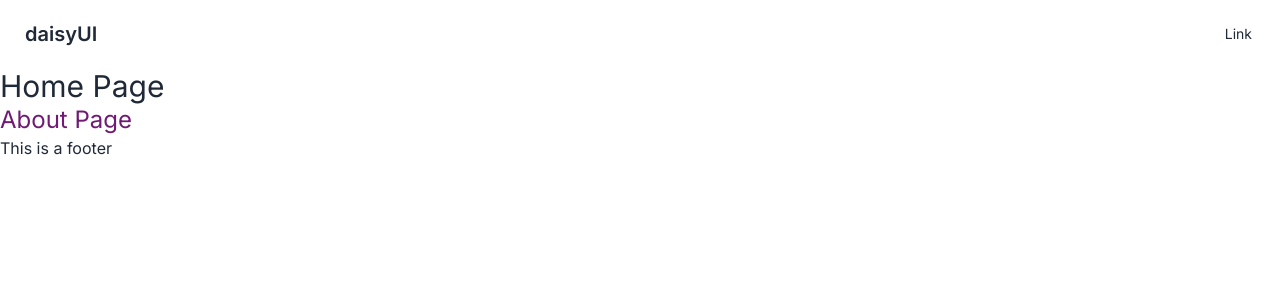
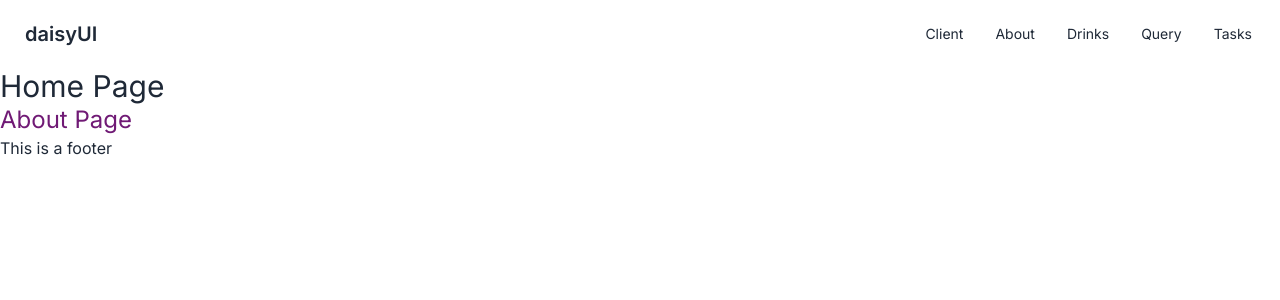
Before and after one commit to aghildev/next-study, a Next.js app: page / in a window 1280 px wide. Shown: the top 300 px of the page. Built offline with nearby package versions, Linux system fonts and the light colour scheme.

Commit message:
integrated links in the Navbar

```diff
--- a/components/Navbar.jsx
+++ b/components/Navbar.jsx
@@ -1,6 +1,13 @@
 import React from "react";
-
+import Link from "next/link";
 const Navbar = () => {
+  const links = [
+    { href: "/client", label: "Client" },
+    { href: "/about", label: "About" },
+    { href: "/drinks", label: "Drinks" },
+    { href: "/query", label: "Query" },
+    { href: "/tasks", label: "Tasks" },
+  ];
   return (
     <div className="navbar bg-base-100">
       <div className="flex-1">
@@ -8,9 +15,13 @@ const Navbar = () => {
       </div>
       <div className="flex-none">
         <ul className="menu menu-horizontal px-1">
-          <li>
-            <a>Link</a>
-          </li>
+          {links.map((link) => {
+            return (
+              <li>
+                <Link href={link.href}>{link.label}</Link>
+              </li>
+            );
+          })}
         </ul>
       </div>
     </div>
```
